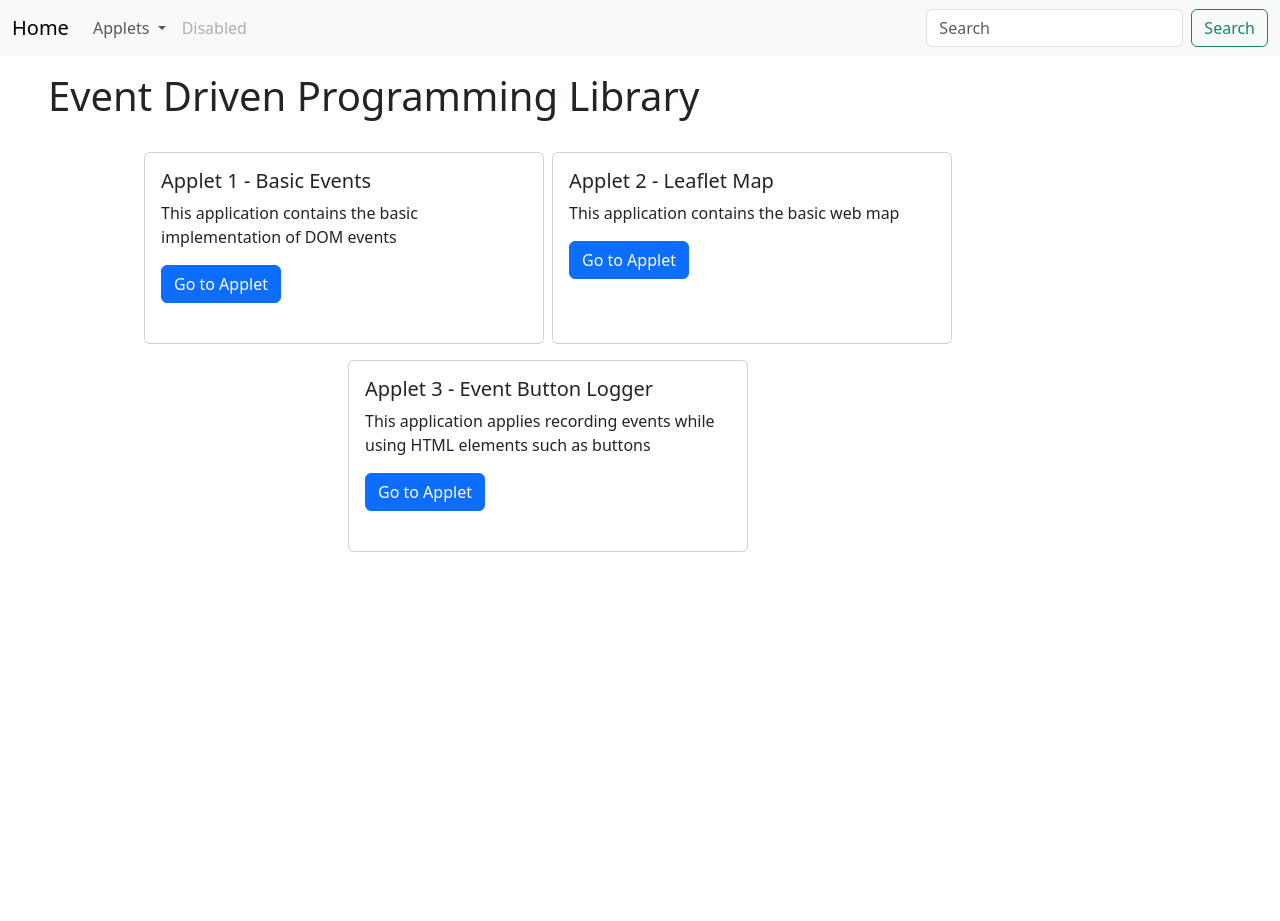
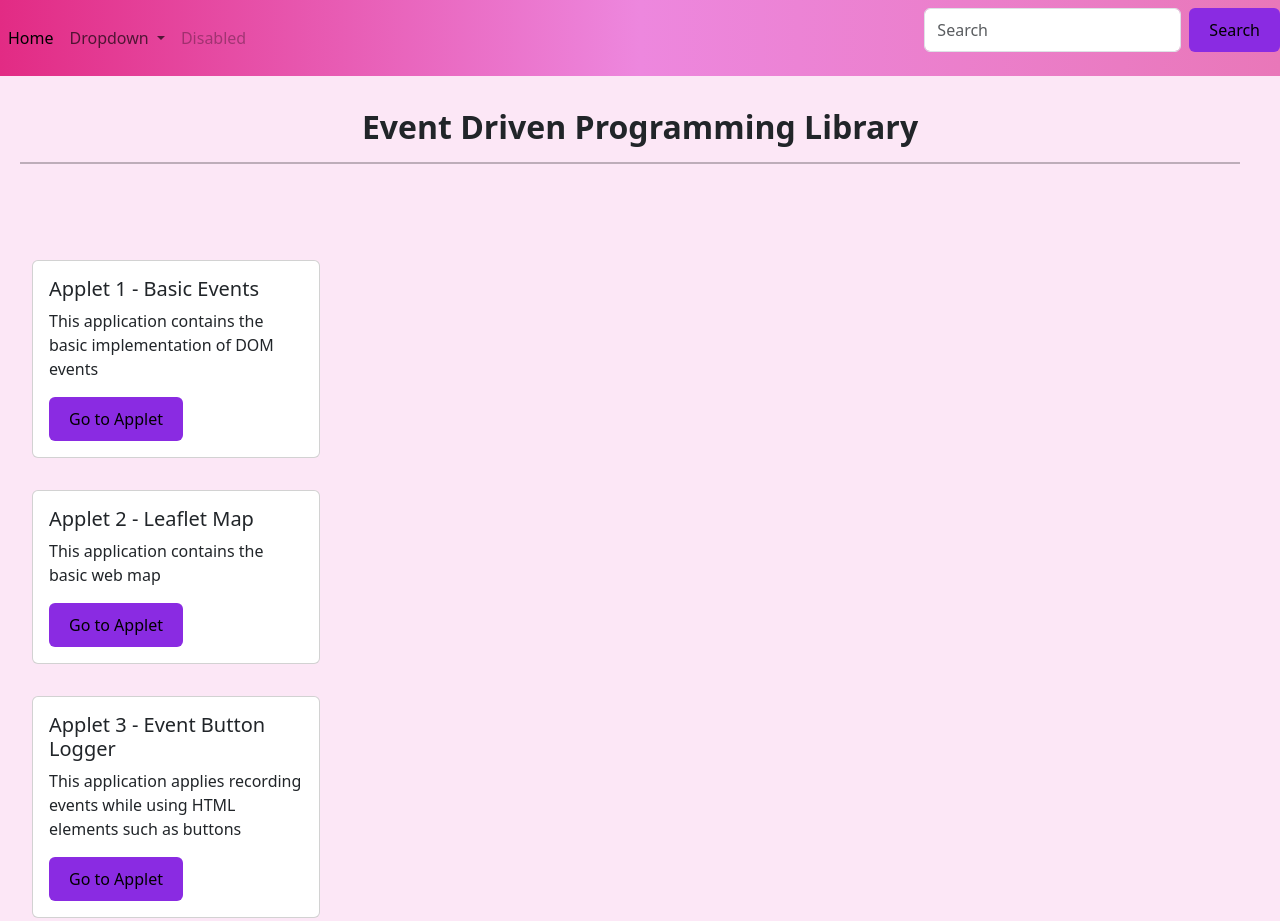
Before and after one commit to Aruthea002/IT254, a plain HTML site: page index.html in a window 1280 px wide. Before the commit the page ends 800 px from the top, so only its background shows below. Drawn offline with nearby package versions, Linux system fonts and the light colour scheme.

Commit message:
Commit my branch

```diff
--- a/index.html
+++ b/index.html
@@ -1,80 +1,126 @@
+<html lang="en">
 
-<!DOCTYPE html>
-<html lang="en">
 <head>
     <meta charset="UTF-8">
     <meta name="viewport" content="width=device-width, initial-scale=1.0">
-    <link href="https://cdn.jsdelivr.net/npm/bootstrap@5.3.3/dist/css/bootstrap.min.css" rel="stylesheet" integrity="sha384-QWTKZyjpPEjISv5WaRU9OFeRpok6YctnYmDr5pNlyT2bRjXh0JMhjY6hW+ALEwIH" crossorigin="anonymous">
-    <script src="https://cdn.jsdelivr.net/npm/bootstrap@5.3.3/dist/js/bootstrap.bundle.min.js" integrity="sha384-YvpcrYf0tY3lHB60NNkmXc5s9fDVZLESaAA55NDzOxhy9GkcIdslK1eN7N6jIeHz" crossorigin="anonymous"></script>
+    <link href="https://cdn.jsdelivr.net/npm/bootstrap@5.3.3/dist/css/bootstrap.min.css" rel="stylesheet"
+        integrity="sha384-QWTKZyjpPEjISv5WaRU9OFeRpok6YctnYmDr5pNlyT2bRjXh0JMhjY6hW+ALEwIH" crossorigin="anonymous">
+    <script src="https://cdn.jsdelivr.net/npm/bootstrap@5.3.3/dist/js/bootstrap.bundle.min.js"
+        integrity="sha384-YvpcrYf0tY3lHB60NNkmXc5s9fDVZLESaAA55NDzOxhy9GkcIdslK1eN7N6jIeHz"
+        crossorigin="anonymous"></script>
     <title>IT24 Resources</title>
+
     <style>
-        .applet-flex-container{
-            display:flex;
-            justify-content: center;
-            flex-wrap: wrap;
-            align-items: center;
-            margin-top: 2rem;
-            margin-left: 2rem;
-            width: 80%;
+         body{
+            background-color: rgba(239, 127, 207, 0.184);
         }
 
-        .applet-flex-container > div{
-            margin-left: .5rem;
+        .custom-margin {
+            margin-top: 2rem;
+            margin-left: 4rem;
+            margin-right: 4rem;
+            width: 90%;
+            display: flex;
         }
 
-        .title{
-            margin-top: 1rem;
-            margin-left: 3rem;
-            justify-content: center;
-            flex-wrap: wrap;
-            align-items: center;
+        .btn{
+            background-color: blueviolet;
+            color: black;
+            border: none;
+            padding: 10px 20px;
+            cursor: pointer;
+            transition: background-color 0.3s;
+        }
+        .btn:hover {
+        background-color: #00a6ff;
       }
 
-        .applet-card{
-          width: 25rem;
-          height: 12rem;
-          margin-bottom: 1rem;
+      .btn.toggled {
+        background-color: #ff5722;
+        color: rgb(0, 0, 0);
       }
 
+      .flex-container {
+        display: flex;
+        flex-wrap: wrap;
+       gap: 2rem;
+        margin-top: 3rem;
+        margin-bottom: 5rem;
 
+      }
+
+      hr{
+        border: 1px solid black;
+
+        margin-left: 20px;
+        margin-right: 40px;
+      }
 
     </style>
 </head>
 
-<nav class="navbar navbar-expand-lg bg-body-tertiary">
-    <div class="container-fluid">
-      <a class="navbar-brand" href="index.html">Home</a>
-      <button class="navbar-toggler" type="button" data-bs-toggle="collapse" data-bs-target="#navbarSupportedContent" aria-controls="navbarSupportedContent" aria-expanded="false" aria-label="Toggle navigation">
+
+
+<body>
+
+
+    <div>
+        <nav class="navbar navbar-expand-lg"
+        style="background: linear-gradient(to right, #e22b84, #ed87de, #e977b9);"
+        >
+                <button class="navbar-toggler" type="button" data-bs-toggle="collapse"
+                    data-bs-target="#navbarSupportedContent" aria-controls="navbarSupportedContent"
+                    aria-expanded="false" aria-label="Toggle navigation">
                     <span class="navbar-toggler-icon"></span>
                 </button>
                 <div class="collapse navbar-collapse" id="navbarSupportedContent">
                     <ul class="navbar-nav me-auto mb-2 mb-lg-0">
+                        <li class="nav-item">
+                            <a class="nav-link active" aria-current="page" href="#">Home</a>
+                        </li>
+
                         <li class="nav-item dropdown">
-            <a class="nav-link dropdown-toggle" href="#" role="button" data-bs-toggle="dropdown" aria-expanded="false">
-              Applets
+                            <a class="nav-link dropdown-toggle" href="#" id="navbarDropdown" role="button"
+                                data-bs-toggle="dropdown" aria-expanded="false">
+                                Dropdown
                             </a>
-            <ul class="dropdown-menu">
+                            <ul class="dropdown-menu" aria-labelledby="navbarDropdown">
                                 <li><a class="dropdown-item" href="applet-1/index.html">Applet 1</a></li>
                                 <li><a class="dropdown-item" href="applet-2/index.html">Applet 2</a></li>
                                 <li><a class="dropdown-item" href="applet-3/index.html">Applet 3</a></li>
+
                             </ul>
                         </li>
                         <li class="nav-item">
-            <a class="nav-link disabled" aria-disabled="true">Disabled</a>
+                            <a class="nav-link disabled" href="#" tabindex="-1" aria-disabled="true">Disabled</a>
                         </li>
                     </ul>
-        <form class="d-flex" role="search">
+                    <form class="d-flex">
                         <input class="form-control me-2" type="search" placeholder="Search" aria-label="Search">
                         <button class="btn btn-outline-success" type="submit">Search</button>
                     </form>
                 </div>
             </div>
         </nav>
+    </div>
 
-<body>
+        <h2 style="text-align: center; font-weight: bold; margin-top: 2rem">Event Driven Programming Library</h2>
 
-    <h1 class="title" >Event Driven Programming Library</h1>
-      <div class="applet-flex-container">
+        <hr>
+
+        <div>
+            <script>
+                const button = document.getElementById("inputGroup-sizing-default");
+                button.addEventListener("click", function () {
+                    button.classList.toggle("toggled");
+                });
+
+
+            </script>
+
+<div class="flex-container">
+
+            <div class="flex-container" style="width: 18rem; margin-left: 2rem;">
                 <!--Applet 1 Card-->
                 <div class="card applet-card" >
                     <div class="card-body">
@@ -102,6 +148,17 @@
     </div>
   </div>
 
+
+
+
         </div>
+
+
+    </div>
+
 </body>
+
+
+
+
 </html>
```
Lines whose indentation alone changed are shown as unchanged.
